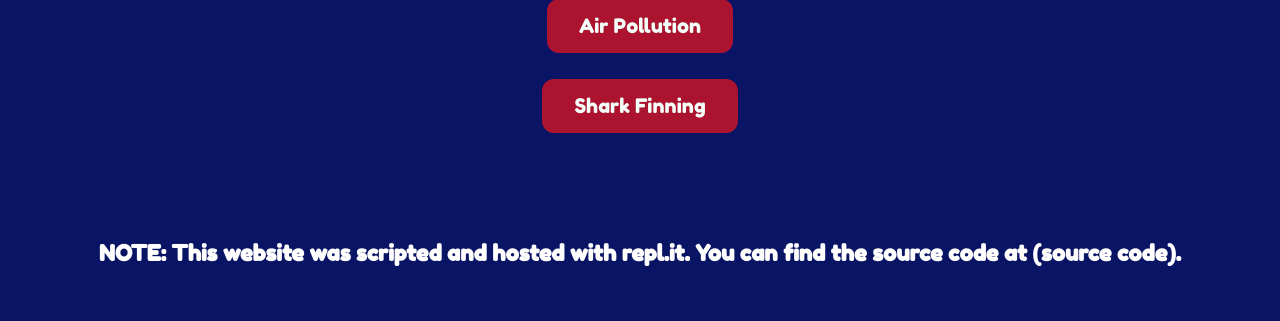
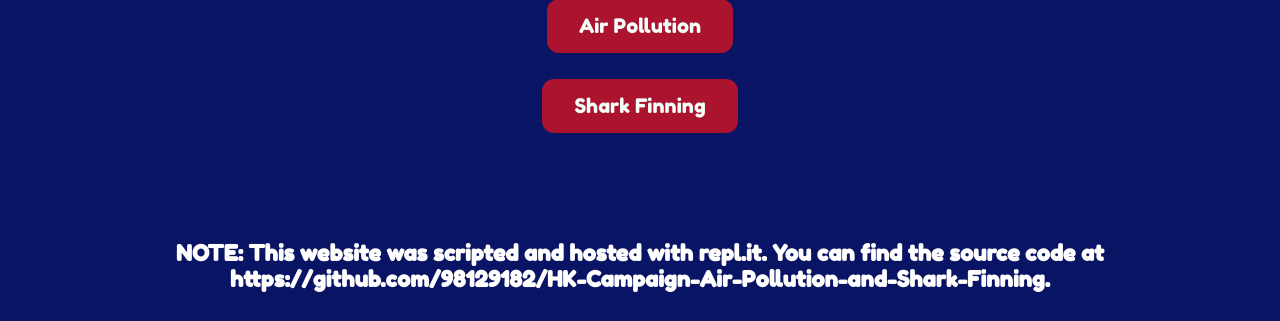
Before and after one commit to hirohitonumberonefan/HK-Campaign-Air-Pollution-and-Shark-Finning, a Flask app: page /home in a window 1280 px wide. Shown: the part 1118-1439 px from the top of the page. Before the commit the page ends 1384 px from the top, so only its background shows below. Run offline with Flask 2, Linux system fonts and the light colour scheme.

Commit message:
add source code link

```diff
--- a/templates/home.html
+++ b/templates/home.html
@@ -104,6 +104,6 @@ How do we solve this using the website? Well, me (Alex) and my friend (Samuel) i
 
 
 
-<center><h4><b>NOTE: This website was scripted and hosted with repl.it. You can find the source code at (source code).</b></h4></center>
+<center><h4><b>NOTE: This website was scripted and hosted with repl.it. You can find the source code at https://github.com/98129182/HK-Campaign-Air-Pollution-and-Shark-Finning.</b></h4></center>
 </body>
 </html>
```
